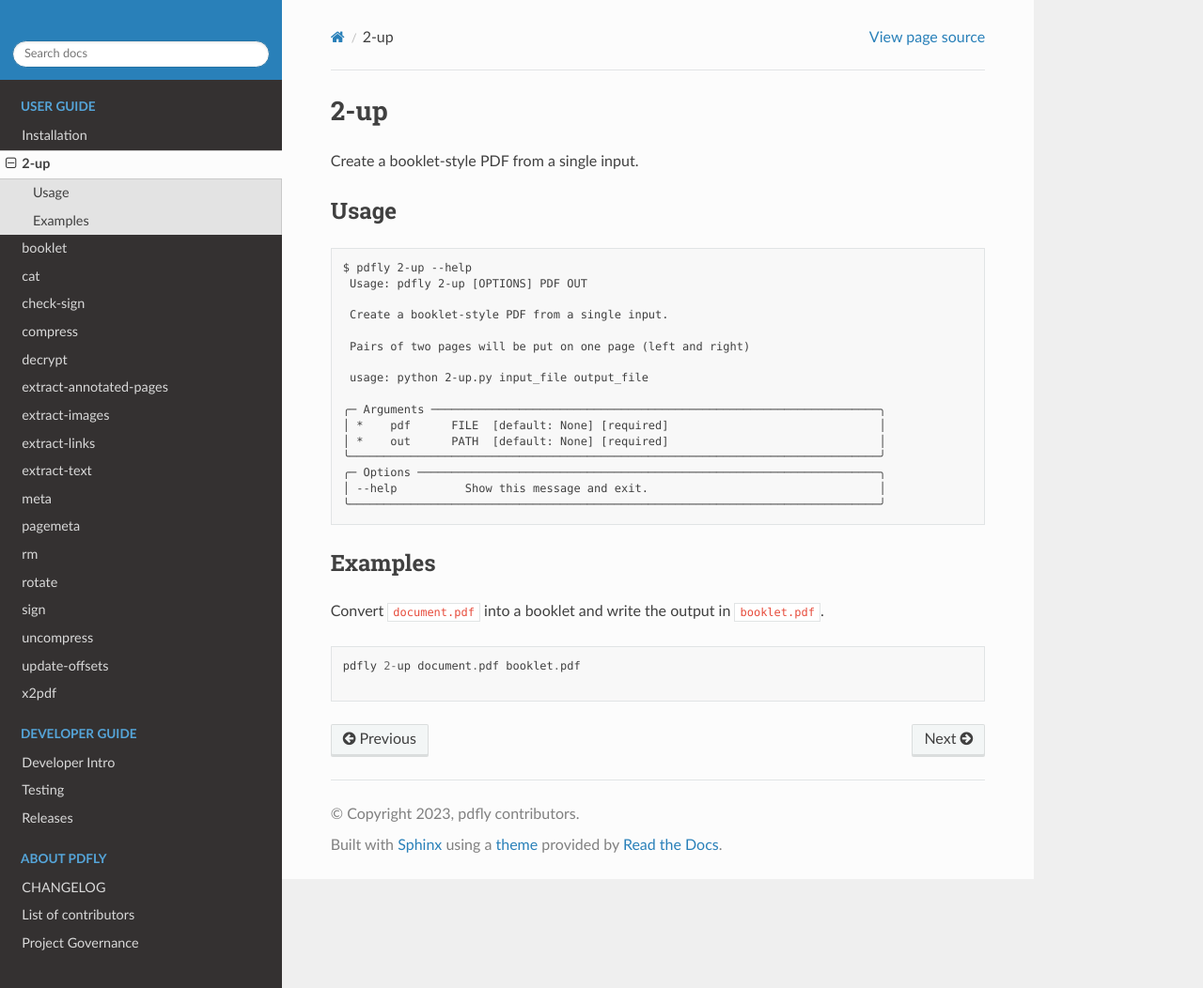
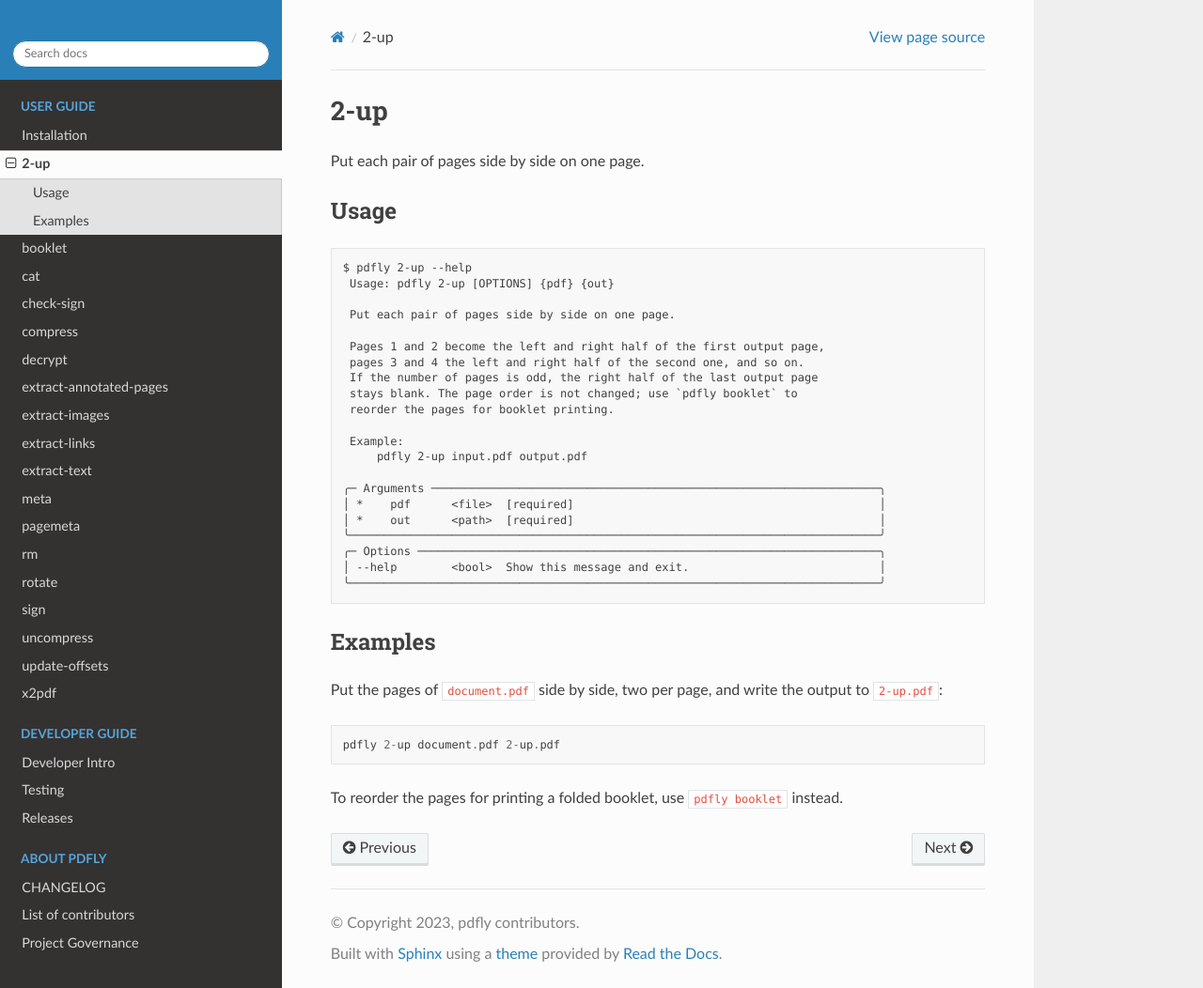
Before and after one commit to py-pdf/pdfly, a Sphinx documentation site: the page built from docs/user/subcommand-2-up.md, in a window 1280 px wide and 1052 px high. Shown: the whole window at 94% size. Built offline with Sphinx 7.4.7 and the Read the Docs theme 3.1.0, drawn with Linux system fonts in a browser that asks for light colours.

Commit message:
DOC: Fix the help texts of 2-up and uncompress
The help of both commands was the module docstring, which still described
the Python module instead of the command:

* 2-up showed "usage: python 2-up.py input_file output_file" from the
  time it was a standalone script, and called its output "booklet-style",
  which is confusing next to the booklet command.
* uncompress said "Module for uncompressing PDF content streams."

The docstrings now describe what the commands do, and give an example.
The help shown in the README and the docs is regenerated from the CLI.

Closes #289

Co-Authored-By: Claude Opus 5.5 <noreply@anthropic.com>

````diff
--- a/docs/user/subcommand-2-up.md
+++ b/docs/user/subcommand-2-up.md
@@ -1,32 +1,41 @@
 # 2-up
 
-Create a booklet-style PDF from a single input.
+Put each pair of pages side by side on one page.
 
 ## Usage
 
 ```
 $ pdfly 2-up --help
- Usage: pdfly 2-up [OPTIONS] PDF OUT
+ Usage: pdfly 2-up [OPTIONS] {pdf} {out}
 
- Create a booklet-style PDF from a single input.
+ Put each pair of pages side by side on one page.
 
- Pairs of two pages will be put on one page (left and right)
+ Pages 1 and 2 become the left and right half of the first output page,
+ pages 3 and 4 the left and right half of the second one, and so on.
+ If the number of pages is odd, the right half of the last output page
+ stays blank. The page order is not changed; use `pdfly booklet` to
+ reorder the pages for booklet printing.
 
- usage: python 2-up.py input_file output_file
+ Example:
+     pdfly 2-up input.pdf output.pdf
 
 ╭─ Arguments ──────────────────────────────────────────────────────────────────╮
-│ *    pdf      FILE  [default: None] [required]                               │
-│ *    out      PATH  [default: None] [required]                               │
+│ *    pdf      <file>  [required]                                             │
+│ *    out      <path>  [required]                                             │
 ╰──────────────────────────────────────────────────────────────────────────────╯
 ╭─ Options ────────────────────────────────────────────────────────────────────╮
-│ --help          Show this message and exit.                                  │
+│ --help        <bool>  Show this message and exit.                            │
 ╰──────────────────────────────────────────────────────────────────────────────╯
 ```
 
 ## Examples
 
-Convert `document.pdf` into a booklet and write the output in `booklet.pdf`.
-```
-pdfly 2-up document.pdf booklet.pdf
+Put the pages of `document.pdf` side by side, two per page, and write the
+output to `2-up.pdf`:
 
 ```
+pdfly 2-up document.pdf 2-up.pdf
+```
+
+To reorder the pages for printing a folded booklet, use `pdfly booklet`
+instead.
````
Also changed, not shown: README.md (+41 -35 lines), docs/index.rst (+47 -36 lines), docs/user/subcommand-uncompress.md (+21 -11 lines), 2 other files.
